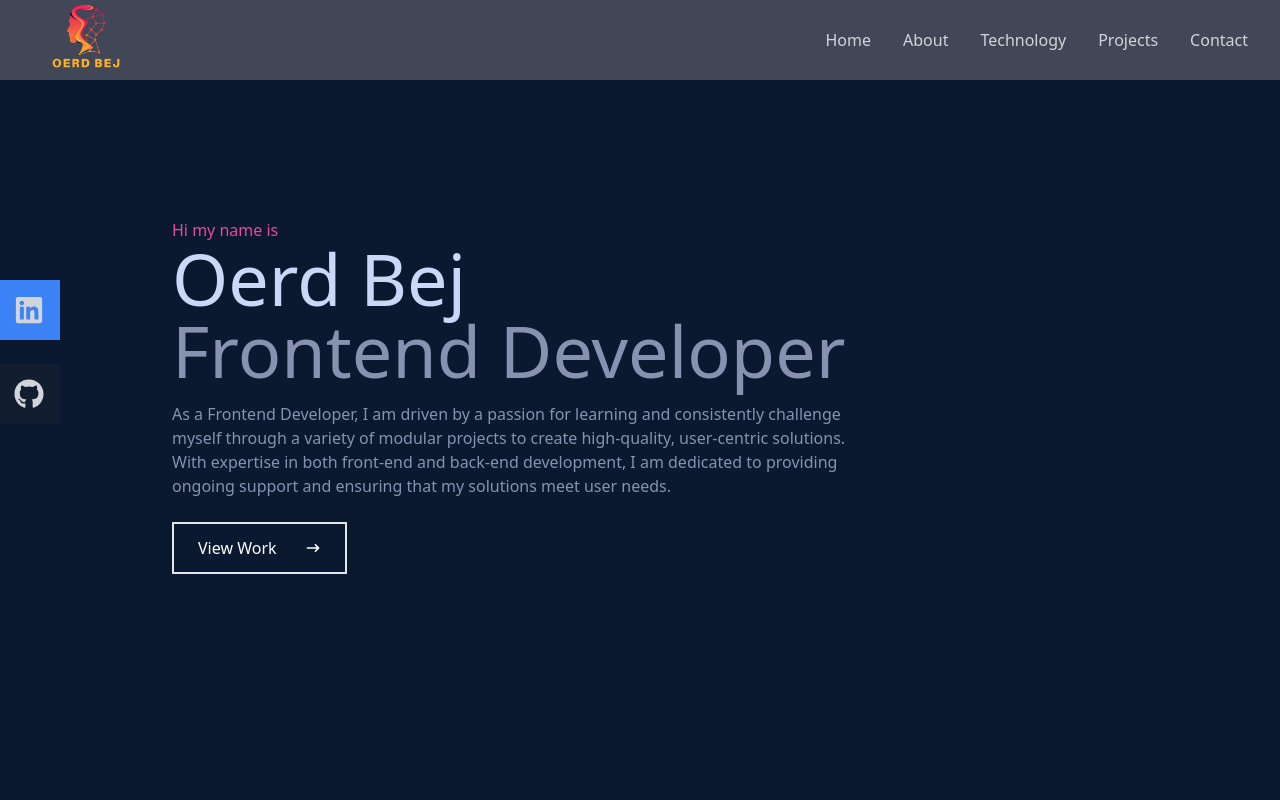
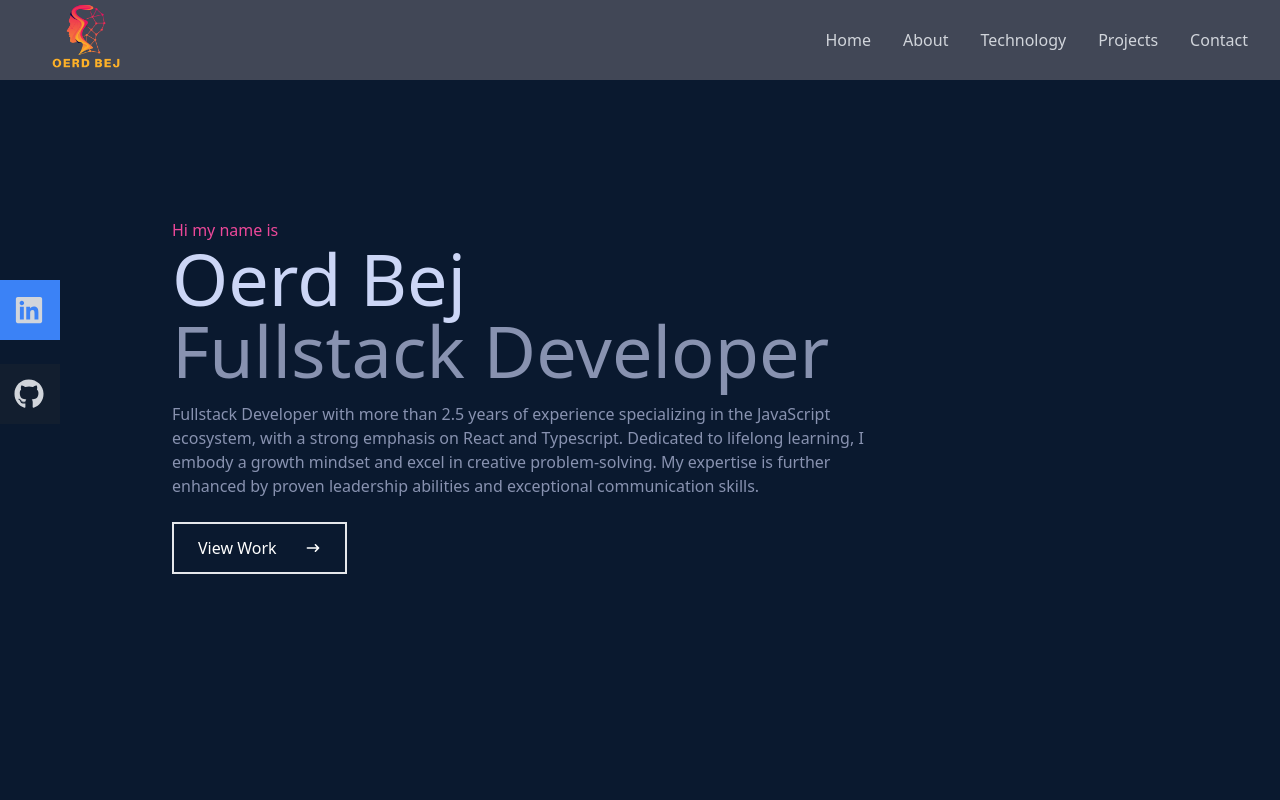
Before and after one commit to OerdBej/showcase, a React (Create React App) app: page / in a window 1280 px wide. Shown: the top 800 px of the page. Built offline with nearby package versions, Linux system fonts and the light colour scheme.

Commit message:
text description change

```diff
--- a/src/components/Home.jsx
+++ b/src/components/Home.jsx
@@ -12,15 +12,15 @@ const Home = () => {
           Oerd Bej
         </h1>
         <h2 className='text-4xl sm:text-7xl font-bold-text text-[#8892b0] '>
-                    Frontend Developer
+          Fullstack Developer
         </h2>
         <p className='text-[#8892b0] py-4 max-w-[700px]'>
-                    As a Frontend Developer, I am driven by a passion for
-                    learning and consistently challenge myself through a variety
-                    of modular projects to create high-quality, user-centric
-                    solutions. With expertise in both front-end and back-end
-                    development, I am dedicated to providing ongoing support and
-                    ensuring that my solutions meet user needs.
+          Fullstack Developer with more than 2.5 years of experience
+          specializing in the JavaScript ecosystem, with a strong
+          emphasis on React and Typescript. Dedicated to lifelong
+          learning, I embody a growth mindset and excel in creative
+          problem-solving. My expertise is further enhanced by proven
+          leadership abilities and exceptional communication skills.
         </p>
         {/* button */}
         <div>
```
Lines whose indentation alone changed are shown as unchanged.
